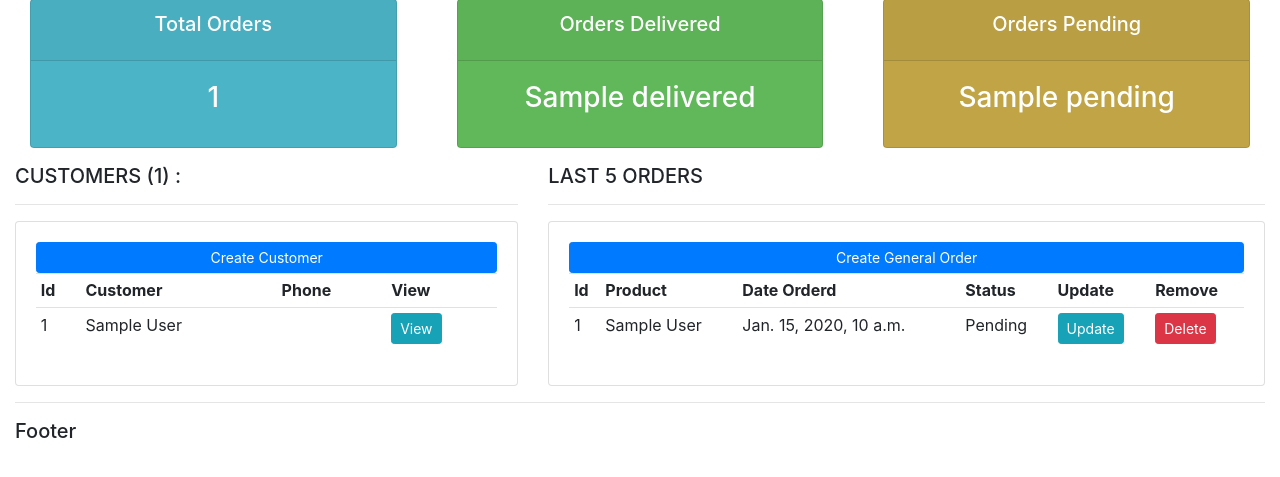
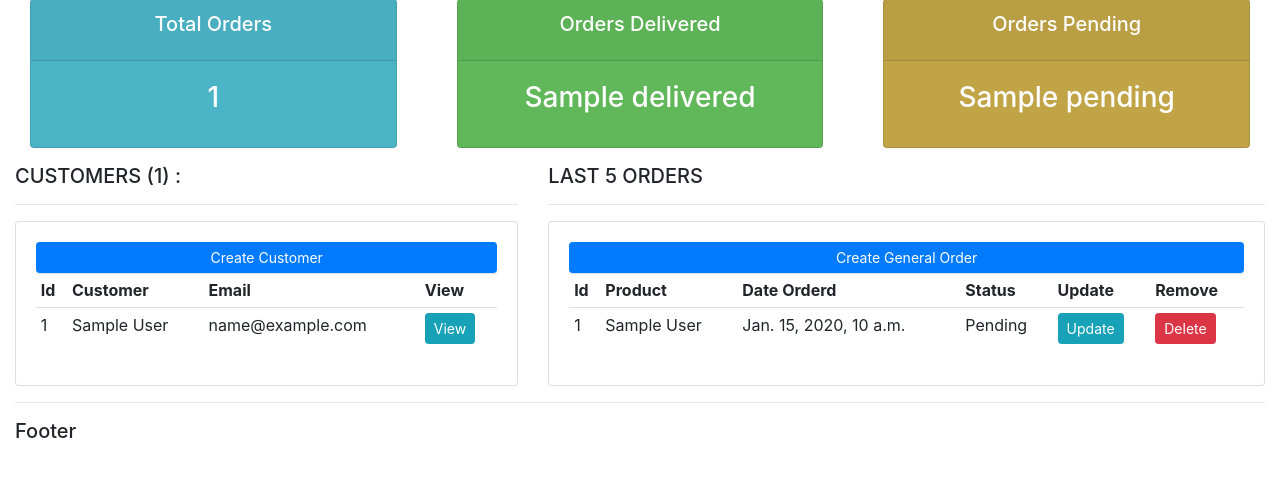
Before and after one commit to jobic10/crmwithdjango, a Django app: template account/templates/account/dashboard.html in a window 1280 px wide. Shown: the part 108-585 px from the top of the page. Run offline with Django 3.2, Linux system fonts and the light colour scheme; tables that the repository leaves empty hold one stand-in row (values such as "Sample post"); the template is opened without the code that fills it: values that come from a table or form of the project are taken from there, most other values are stand-ins (such as "Sample title", 1, 10 or a date in 2020); some libraries are stand-ins or nearby versions.

Commit message:
Modified Template

```diff
--- a/account/templates/account/dashboard.html
+++ b/account/templates/account/dashboard.html
@@ -12,14 +12,14 @@
                 <tr>
                     <th>Id</th>
                     <th>Customer</th>
-                    <th>Phone</th>
+                    <th>Email</th>
                     <th>View</th>
                 </tr>
                 {% for customer in customers  %}
                 <tr>
                     <td>{{ forloop.counter }}</td>
                     <td>{{ customer.name }}</td>
-                    <td>{{ customer.phone }}</td>
+                    <td>{{ customer.user.email }}</td>
                     <td><a class='btn btn-sm btn-info' href="{% url 'customer' customer.id %}">View</a></td>
                 </tr>
                 {% endfor %}
```
